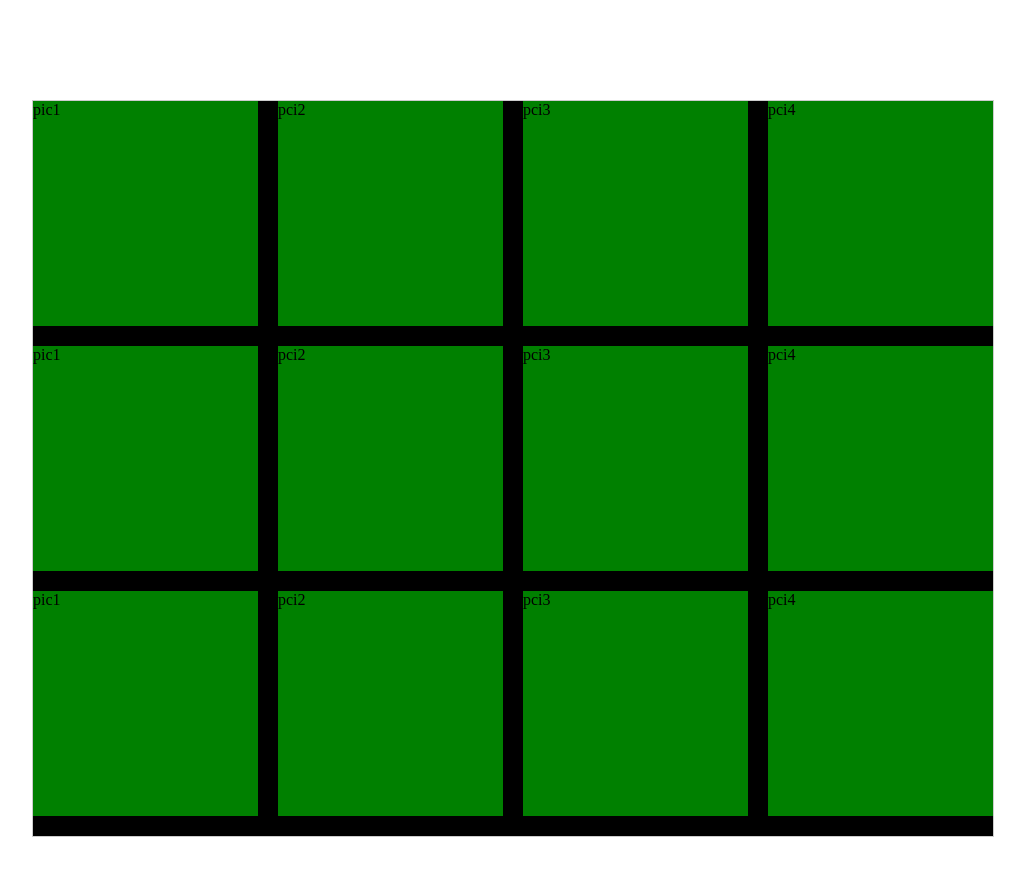
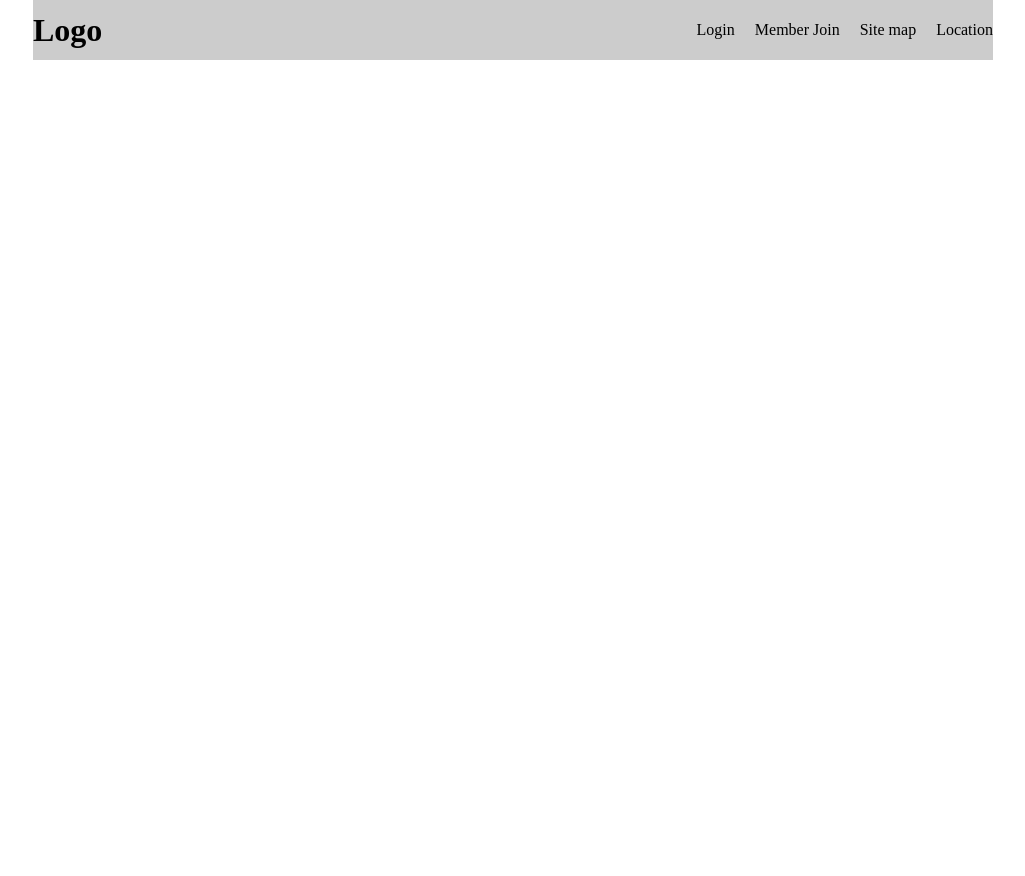
Before and after one commit to gohdg/rockseasyweb, a plain HTML site: page index.html in a window 1280 px wide. Shown: the whole page, without its empty margins (127-1152 px from the left). After the commit the page ends 800 px from the top, so only its background shows below. Drawn offline with Linux system fonts and the light colour scheme.

Commit message:
1. apply float based on container first, then apply float for each elements

```diff
--- a/index.html
+++ b/index.html
@@ -11,47 +11,57 @@
         padding: 0;
       }
 
-      .portfolio {
+      .header {
         width: 960px;
-        margin: 100px auto;
-        background: black;
-        border: 1px solid #ccc;
+        background: #ccc;
+        margin: 0 auto;
       }
-      .portfolio li {
-        list-style: none;
-        background: green;
-        width: 225px;
-        height: 225px;
-        margin-right: 20px;
-        margin-bottom: 20px;
+
+      .logo {
         float: left;
+        line-height: 60px;
       }
-      .portfolio li:nth-child(4n) {
-        margin-right: 0;
+      .navmenu {
+        float: right;
       }
-      .portfolio:after {
+
+      .header:after {
         content: "";
         display: block;
         clear: both;
       }
+
+      .navmenu ul li {
+        float: left;
+        list-style: none;
+        margin-left: 20px;
+        line-height: 60px;
+      }
+
+      .navmenu ul:after {
+        content: "";
+        display: block;
+        clear: both;
+      }
+
+      a {
+        text-decoration: none;
+        color: #000;
+      }
     </style>
   </head>
   <body>
-    <div class="portfolio">
-      <ul>
-        <li>pic1</li>
-        <li>pci2</li>
-        <li>pci3</li>
-        <li>pci4</li>
-        <li>pic1</li>
-        <li>pci2</li>
-        <li>pci3</li>
-        <li>pci4</li>
-        <li>pic1</li>
-        <li>pci2</li>
-        <li>pci3</li>
-        <li>pci4</li>
-      </ul>
+    <div class="header">
+      <h1 class="logo"><a href="#">Logo</a></h1>
+      <div class="navmenu">
+        <ul>
+          <li><a href="#">Login</a></li>
+          <li><a href="#">Member Join</a></li>
+
+          <li><a href="#">Site map</a></li>
+          <li><a href="#">Location</a></li>
+        </ul>
+      </div>
     </div>
   </body>
 </html>
```
